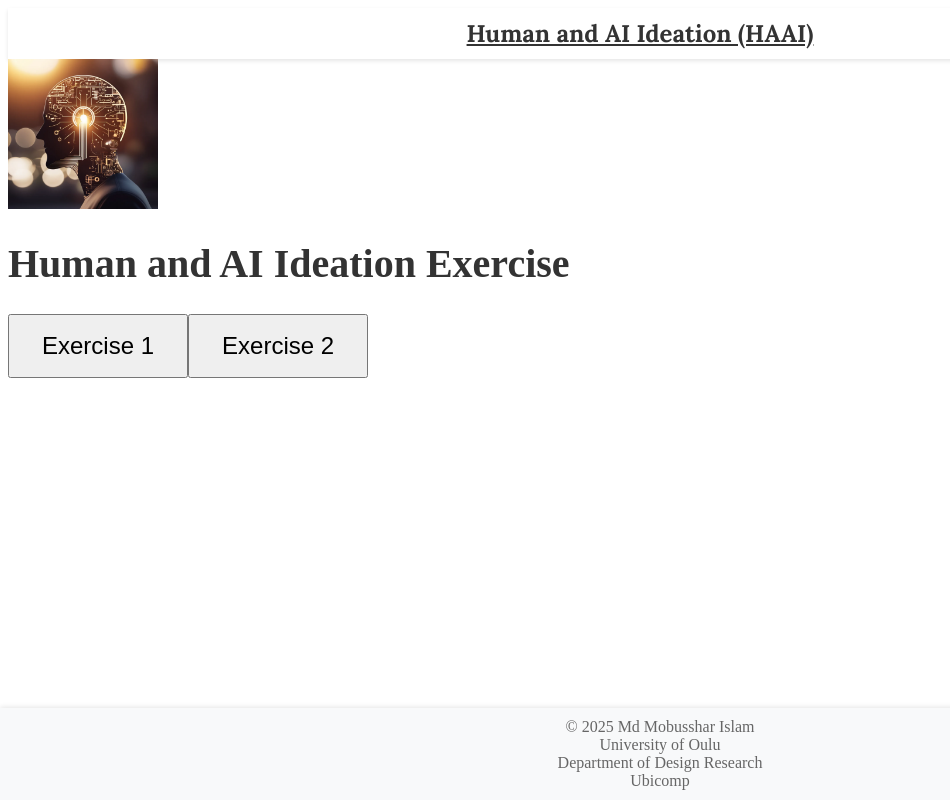
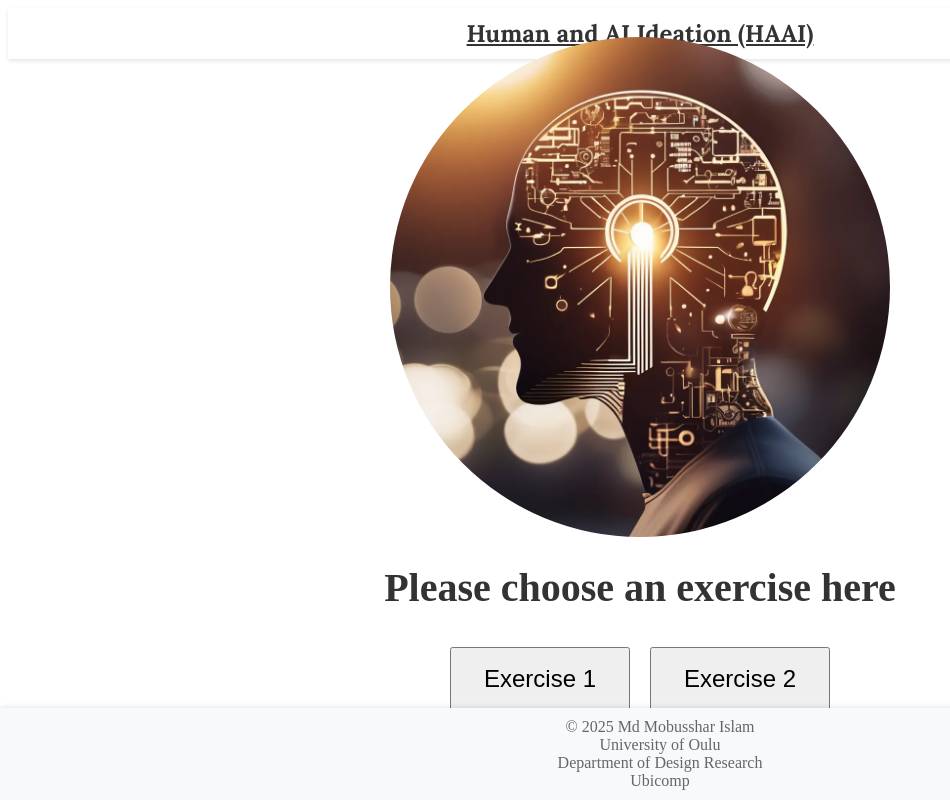
Before and after one commit to Mobusshar/GenAIWebApplication, an Angular app in the folder genAIUI/: page / in a window 1280 px wide. Shown: the whole page, without its empty margins (0-950 px from the left). Built offline with nearby package versions, Linux system fonts and the light colour scheme.

Commit message:
Style added

```diff
--- a/genAIUI/src/app/landing-page/landing-page.component.css
+++ b/genAIUI/src/app/landing-page/landing-page.component.css
@@ -11,6 +11,7 @@
   transition: transform 0.2s;
   font-size: 1.5rem;
   padding: 1rem 2rem;
+  margin: 10px; /* Add margin to create gap between buttons */
 }
 
 .animated-button:hover {
@@ -48,6 +49,17 @@
 
 /* Logo Styling */
 .logo {
-  width: 150px;
-  height: auto;
+  width: 500px; /* Increase the size of the logo */
+  height: 500px; /* Ensure the logo is round */
+  border-radius: 50%; /* Make the logo round */
+  object-fit: cover; /* Ensure the image covers the entire area */
 }
+
+/* Container Styling */
+.container {
+  display: flex;
+  flex-direction: column;
+  justify-content: center;
+  align-items: center;
+  height: 80vh;
+}
--- a/genAIUI/src/app/landing-page/landing-page.component.html
+++ b/genAIUI/src/app/landing-page/landing-page.component.html
@@ -1,6 +1,6 @@
-<div class="container text-center">
+<div class="container d-flex flex-column justify-content-center align-items-center vh-80 text-center">
   <img src="assets/3.png" alt="Exercise Logo" class="logo mt-5">
-  <h1 class="mt-3 animated-text">Human and AI Ideation Exercise</h1>
+  <h1 class="mt-3 animated-text">Please choose an exercise here</h1>
 
   <div class="mt-5">
     <button (click)="navigateToExercise(1)" class="btn btn-primary btn-lg m-3 animated-button">Exercise 1</button>
```
